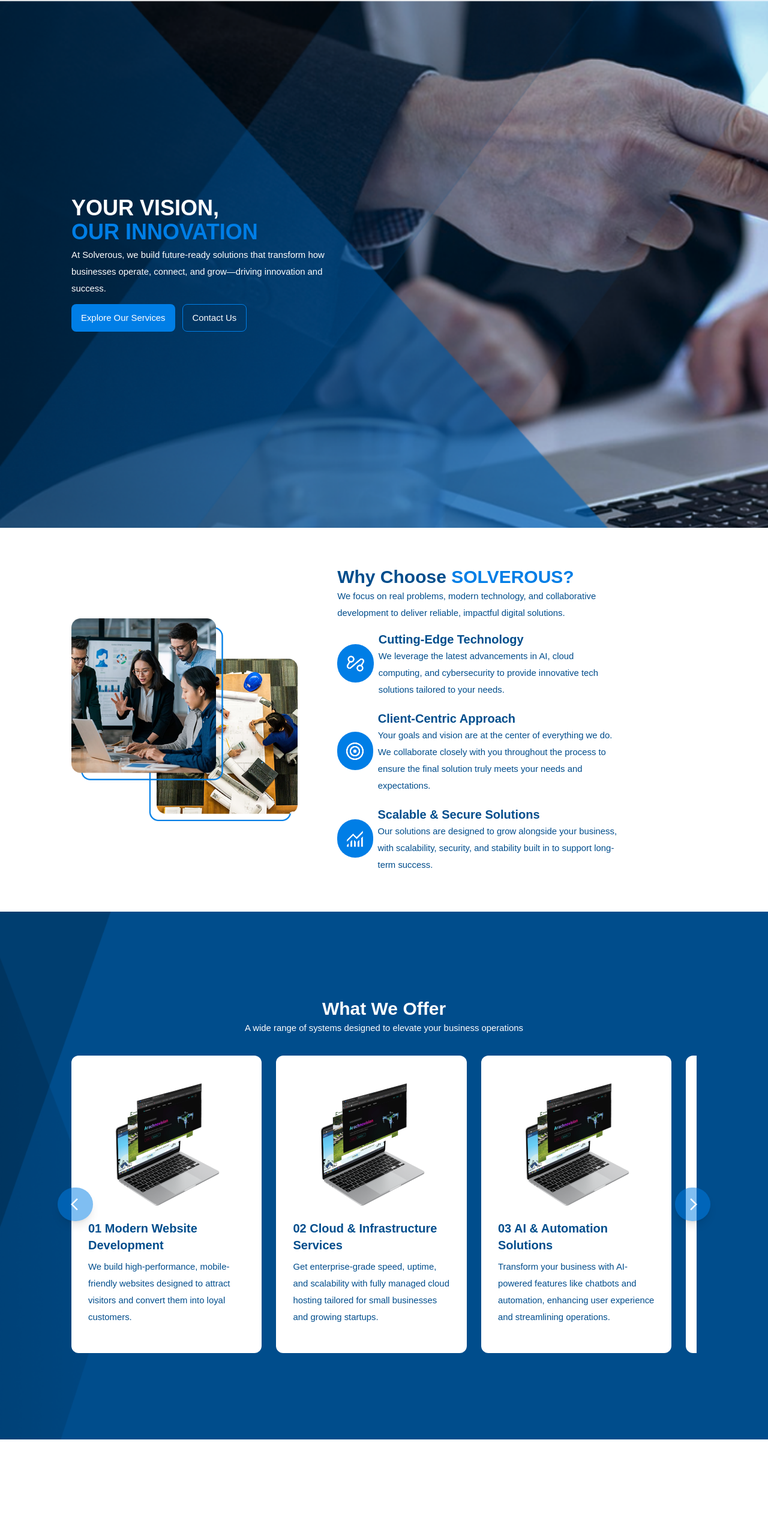
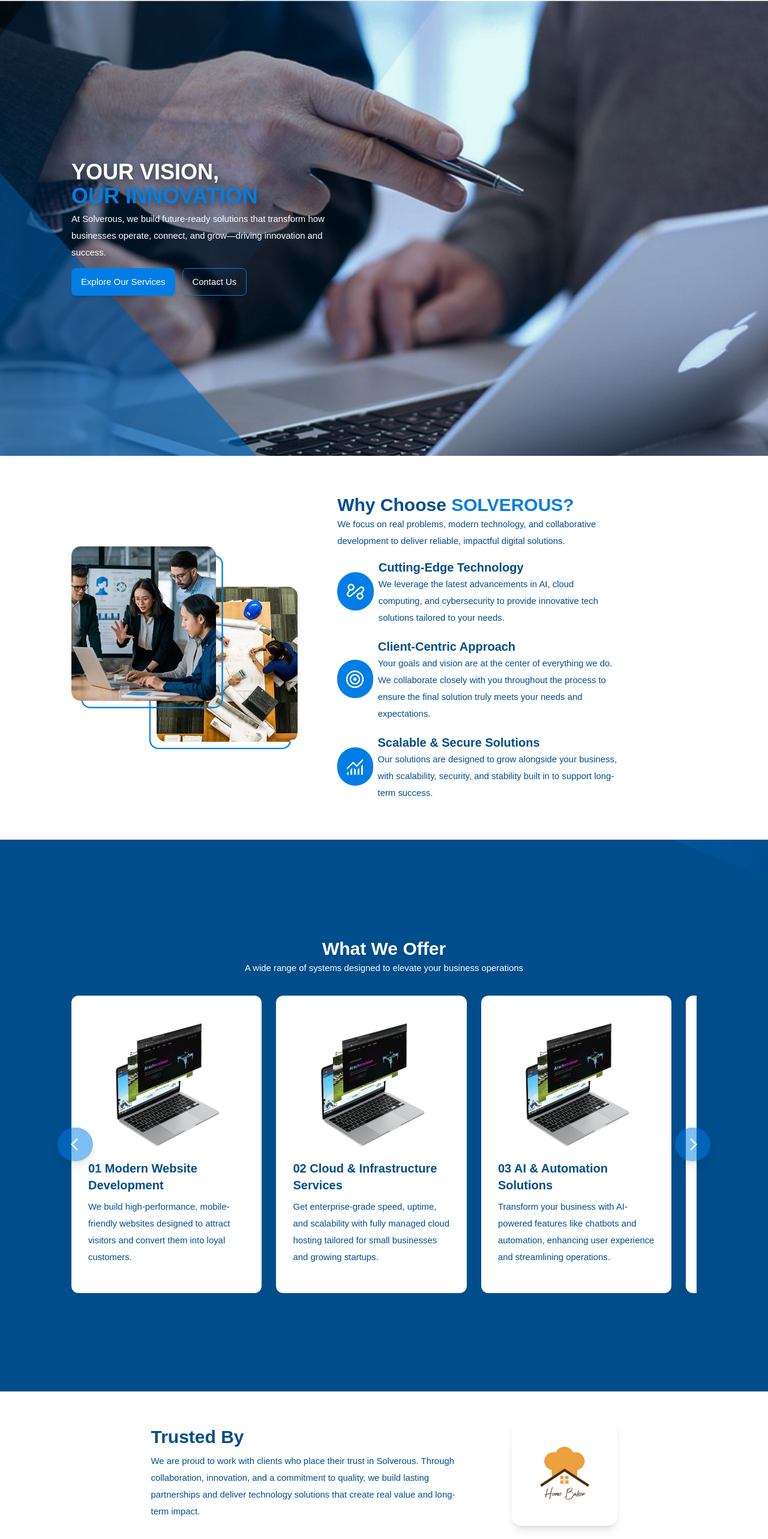
Before and after one commit to SolverousTech/SolverousWebsite, a React (Create React App) app in the folder solverouswebsite/: page / in a window 1280 px wide. Shown: the part 70-2636 px from the top of the page at 60% size. Before the commit the page ends 2470 px from the top, so only its background shows below. Built offline with nearby package versions, Linux system fonts and the light colour scheme.

Commit message:
Trusted by done

```diff
--- a/solverouswebsite/src/pages/Home/home.js
+++ b/solverouswebsite/src/pages/Home/home.js
@@ -1,4 +1,3 @@
-import { useRef } from "react";
 import Navbar from "../../components/Navbar/navbar";
 import HomeBg from "../../assets/home_bg.png";
 import OfferBg from "../../assets/offer_bg.png";
@@ -8,23 +7,18 @@ import Automation from '../../assets/first_reason.png';
 import Target from '../../assets/second_reason.png';
 import Scaling from '../../assets/third_reason.png';
 import Services from "../../components/Services/services";
+import HomebakerLogo from '../../assets/homebaker_logo.jpg';
 
 function Home() {
   // For bakground images
   const homeBg = {
     backgroundImage: `url(${HomeBg})`,
-    height: "110vh",
     marginTop: "0px",
-    backgroundSize: "cover",
-    backgroundRepeat: "no-repeat",
   };
 
   const offerBg = {
     backgroundImage: `url(${OfferBg})`,
-    height: "110vh",
     marginTop: "0px",
-    backgroundSize: "cover",
-    backgroundRepeat: "no-repeat",
   };
 
   return (
@@ -32,14 +26,14 @@ function Home() {
       <Navbar />
       <main>
         {/* HOME SECTION */}
-        <section style={homeBg} className=" content-center space-y-8 md:space-y-3 ">
+        <section style={homeBg} className=" bg-no-repeat bg-cover bg-center h-[95vh] content-center space-y-8 md:space-y-3 ">
           <div className=" space-y-1 ">
-            <h1 className=" font-bold text-white text-[2.5rem] md:text-4xl body_margin flex flex-col w-fit ">YOUR VISION, <span className="text-[#007EE6]">OUR INNOVATION</span></h1>
+            <h1 className=" font-bold text-white text-[2.5rem] md:text-4xl body_margin flex flex-col w-fit [text-shadow:0_4px_12px_rgba(1,0,0,0.5)] ">YOUR VISION, <span className="text-[#007EE6]">OUR INNOVATION</span></h1>
             <p className=" p_blue_bg body_margin md:w-[35%] ">At Solverous, we build future-ready solutions that transform how businesses operate, connect, and grow—driving innovation and success.</p>
           </div>
           <div className="flex flex-row body_margin space-x-5 md:space-x-3 ">
-            <Button title="Explore Our Services" type="none" buttonCustomStyle=" text-white bg-[#007EE6] hover:bg-[#056CC2] py-3 px-[5%] md:py-2 md:px-4 border-[#007EE6] hover:bg-white hover:border-white hover:text-[#007EE6] " />
-            <Button title="Contact Us" type="none" buttonCustomStyle=" text-white bg-transparent border border-[#007EE6] hover:bg-white hover:border-white hover:text-[#007EE6] py-3 px-[5%] md:py-2 md:px-4 " />
+            <Button title="Explore Our Services" type="none" buttonCustomStyle=" text-white bg-[#007EE6] hover:bg-[#056CC2] py-3 px-[5%] md:py-2 md:px-4 border-[#007EE6] hover:bg-white hover:border-white hover:text-[#007EE6] shadow-lg " />
+            <Button title="Contact Us" type="none" buttonCustomStyle=" text-white bg-transparent border border-[#007EE6] hover:bg-white hover:border-white hover:text-[#007EE6] py-3 px-[5%] md:py-2 md:px-4 shadow-lg " />
           </div>
         </section>
 
@@ -85,14 +79,26 @@ function Home() {
         </section>
 
         {/* WHAT WE OFFER */}
-        <section style={offerBg} className=" text-center content-center space-y-8 ">
+        <section style={offerBg} className=" bg-no-repeat bg-cover bg-center h-[95vh] md:h-[115vh] text-center content-center space-y-8 ">
           <div className=" body_margin ">
             <h3 className="text-[2rem] md:text-3xl font-bold text-white ">What We Offer</h3>
             <p className=" p_blue_bg ">A wide range of systems designed to elevate your business operations
             </p>
           </div>
 
-          <Services/>
+          <Services />
+        </section>
+
+        {/* TRUSTED BY */}
+        <section className=" body_margin flex flex-col md:flex-row justify-center items-center space-y-8 md:space-y-0 space-x-0 md:space-x-20 my-12 ">
+          <div className=" w-full md:w-[50%] space-y-2 ">
+            <h3 className="text-[2rem] md:text-3xl font-bold text-[#004D8C] ">Trusted By</h3>
+            <p className=" p_white_bg ">We are proud to work with clients who place their trust in Solverous. Through collaboration, innovation, and a commitment to quality, we build lasting partnerships and deliver technology solutions that create real value and long-term impact.
+            </p>
+          </div>
+          <div className=" p-4 bg-white shadow-lg rounded-2xl ">
+            <img src={HomebakerLogo} alt="Partner Logo" className="w-44 md:w-36"/>
+          </div>
         </section>
       </main>
     </>
```
Also changed, not shown: solverouswebsite/src/assets/homebaker_logo.jpg (added).
